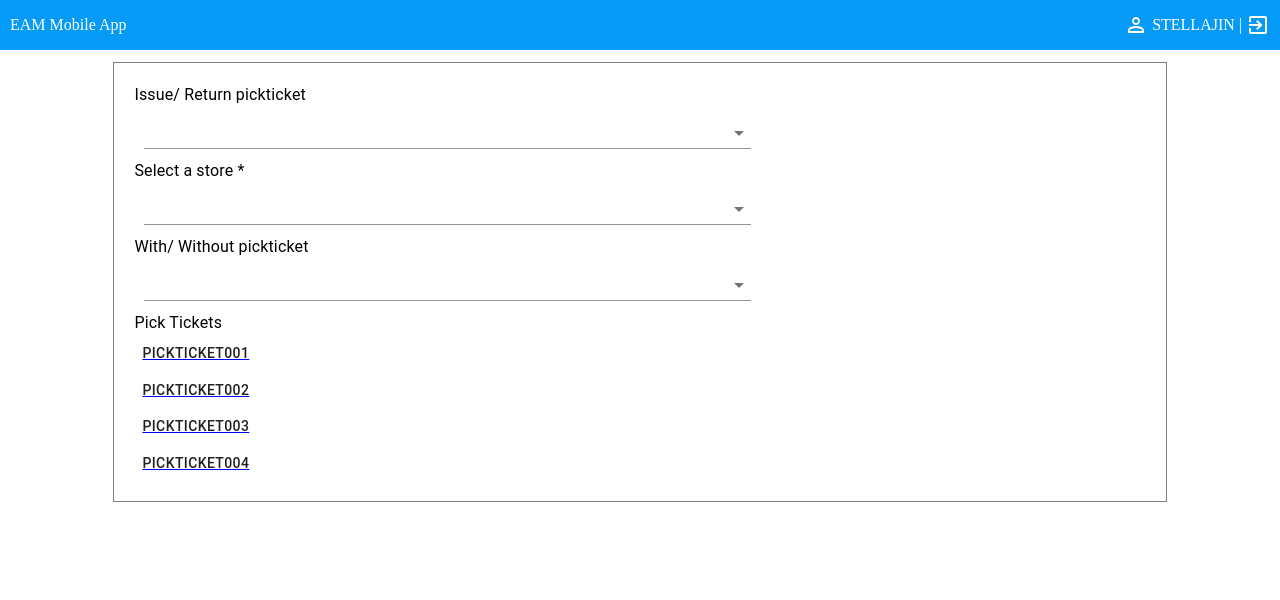
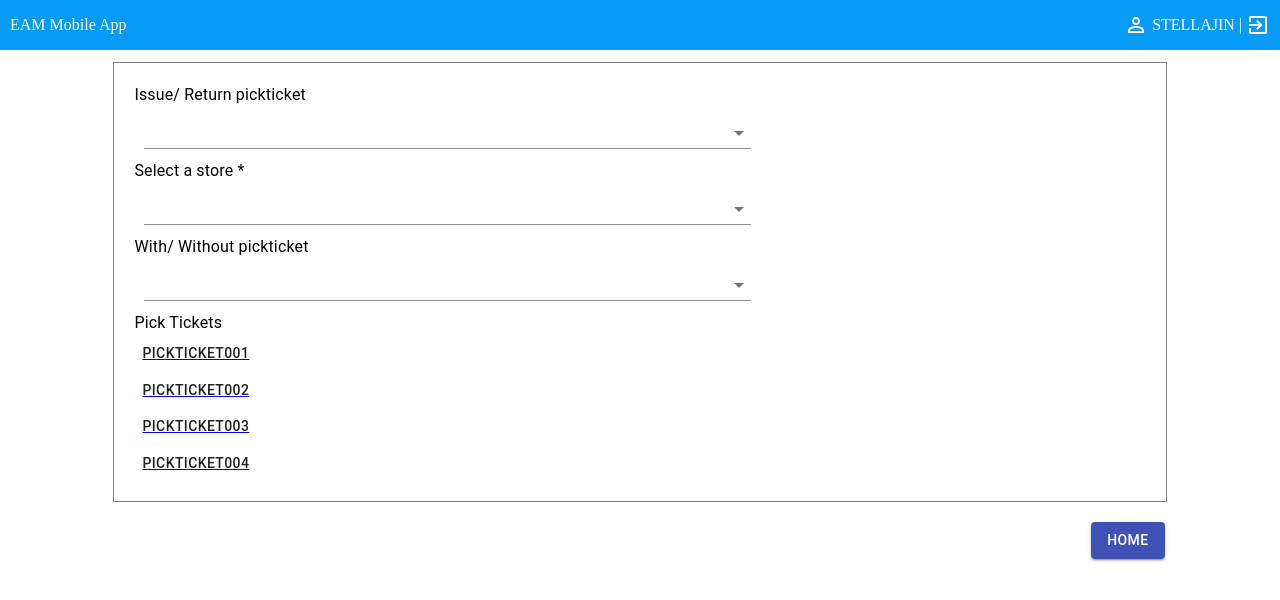
Before and after one commit to stella-jin-ys/EAM-frontend, a React (Create React App) app: page /warehouse in a window 1280 px wide. Shown: the top 600 px of the page. Built offline with nearby package versions, Linux system fonts and the light colour scheme.

Commit message:
update partTable

```diff
--- a/src/warehouse/AssetData.js
+++ b/src/warehouse/AssetData.js
@@ -27,12 +27,20 @@ function AssetData({
   };
 
   useEffect(() => {
-    const fetchAssets = async (part, store, bin) => {
-      const res = fetch(
-        `http://localhost:3001/assets/${(part, store, bin)}`
-      ).then((res) => setAssets(res.body.data));
+    const fetchAssets = async () => {
+      if (bin) {
+        fetch(`http://localhost:3001/assets}`)
+          .then((res) => {
+            if (res.status === 200) {
+              return res.json();
+            }
+          })
+          .then((data) => {
+            setAssets(data);
+          });
+      }
     };
-    fetchAssets(partCode, store, bin);
+    fetchAssets();
   }, [bin]);
   useEffect(() => {
     if (
--- a/src/warehouse/BinData.js
+++ b/src/warehouse/BinData.js
@@ -19,15 +19,23 @@ function BinData({
 
   useEffect(() => {
     const fetchBins = async (part, store) => {
-      const res = fetch(`http://localhost:3001/bins/${bin}`).then((res) => {
-        setBins(res.body.data);
-      });
+      if (store) {
+        fetch(`http://localhost:3001/bins`)
+          .then((res) => {
+            if (res.status === 200) {
+              return res.json();
+            }
+          })
+          .then((data) => {
+            setBins(data);
+          });
+      }
+
       fetchBins(partCode, store);
     };
   }, []);
 
   const updateProperty = (event) => {
-    console.log(event);
     setBarcode(event);
   };
   // find selected index/row, and push to bins array for specific row
--- a/src/warehouse/PartTable.js
+++ b/src/warehouse/PartTable.js
@@ -43,9 +43,10 @@ const useStyles = makeStyles((theme) => ({
     flexDirection: "column",
   },
   btn: {
+    width: "80%",
     display: "flex",
     justifyContent: "space-between",
-    margin: "20px",
+    margin: "20px auto",
   },
 }));
 
@@ -96,13 +97,12 @@ export default function PartTable(props) {
                 }
               })
             );
-            setLoading(false);
           })
-
           .catch((error) => {
             console.log(error);
           });
       }
+      setLoading(false);
     };
     fetchData();
   }, []);
@@ -188,6 +188,7 @@ export default function PartTable(props) {
                 </AccordionDetails>
               </Accordion>
             ))}
+          </Paper>
           <div className={classes.btn}>
             <Link to="/warehouse">
               <Button variant="contained" size="small" color="primary">
@@ -204,7 +205,6 @@ export default function PartTable(props) {
               Done
             </Button>
           </div>
-          </Paper>
         </div>
       );
     } else {
--- a/src/warehouse/Warehouse.js
+++ b/src/warehouse/Warehouse.js
@@ -41,6 +41,10 @@ const useStyles = makeStyles((theme) => ({
     alignItems: "left",
     gap: "5px",
     textDecoration: "none",
+  },
+  btn: {
+    float: "right",
+    marginRight: "8.5%",
   },
 }));
 
@@ -102,8 +106,12 @@ function Warehouse(props) {
           ))}
         </div>
       </Box>
+      <Link to="/">
+        <Button variant="contained" color="primary" className={classes.btn}>
+          Home
+        </Button>
+      </Link>
     </div>
   );
 }
-
 export default Warehouse;
```
Also changed, not shown: 1 other file (tests, documents, lock files or other folders). Lines whose indentation alone changed are shown as unchanged.
